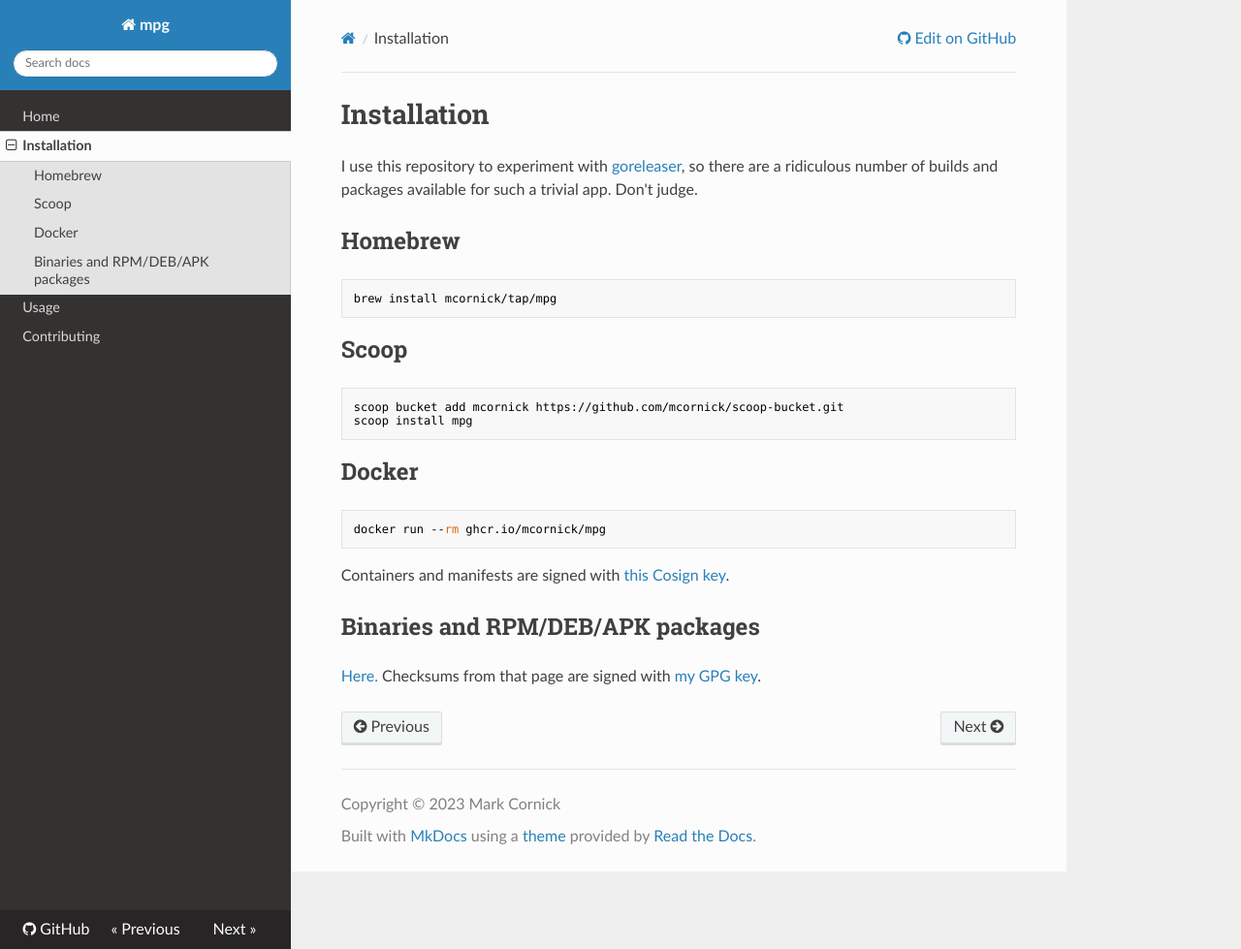
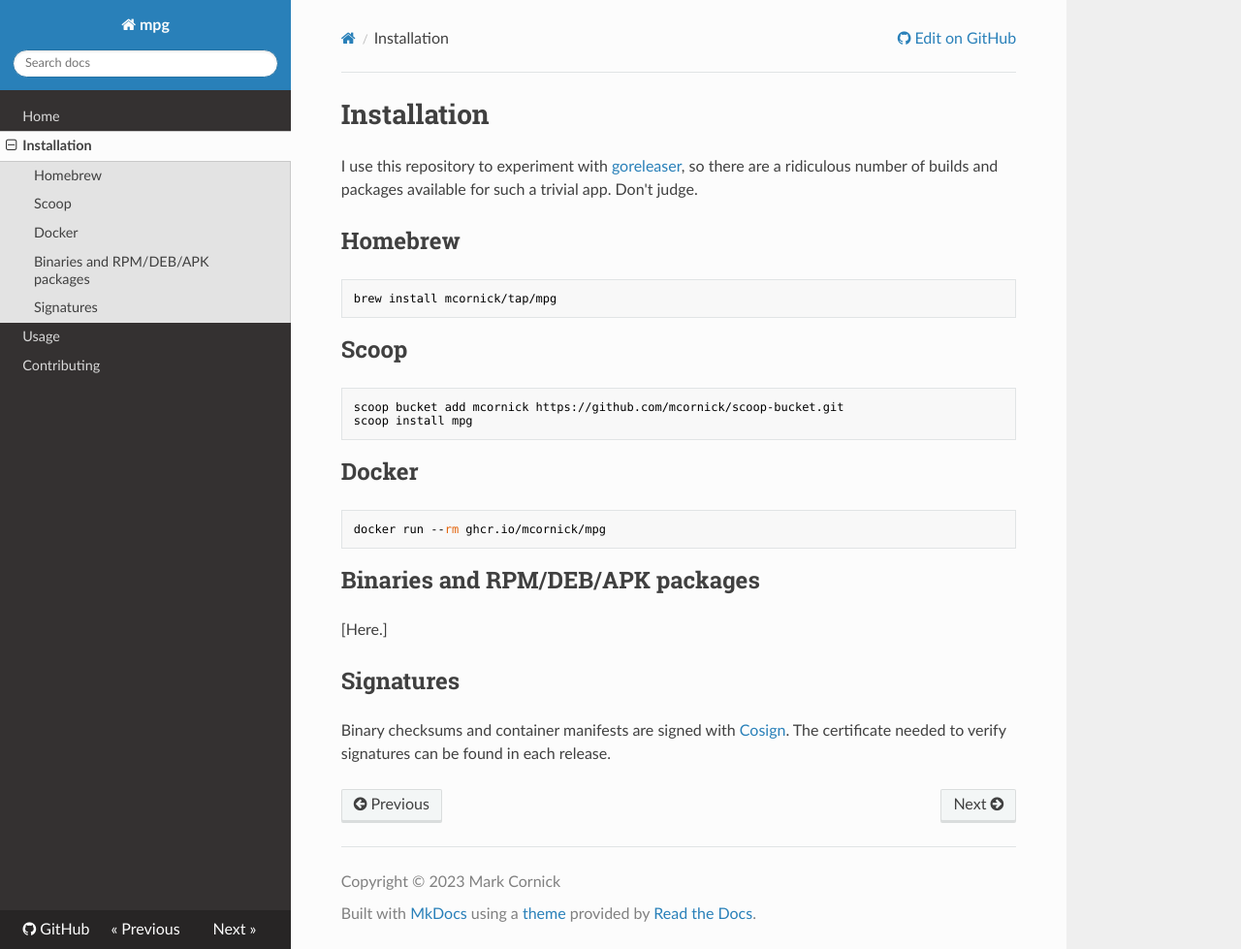
Before and after one commit to step-security-bot/mpg, an MkDocs documentation site: the page built from docs/installation.md, in a window 1280 px wide and 979 px high. Shown: the whole window at 97% size. Built offline with MkDocs 1.6.1, drawn with Linux system fonts in a browser that asks for light colours; nearby versions of some CDN libraries.

Commit message:
docs: document the new cosign setup

````diff
--- a/docs/installation.md
+++ b/docs/installation.md
@@ -20,9 +20,12 @@
 docker run --rm ghcr.io/mcornick/mpg
 ```
 
-Containers and manifests are signed with [this Cosign
-key](https://mcornick.github.io/cosign.pub).
+## Binaries and RPM/DEB/APK packages
 
-## Binaries and RPM/DEB/APK packages
-[Here.](https://github.com/mcornick/mpg/releases) Checksums from that
-page are signed with [my GPG key](https://github.com/mcornick.gpg).
+[Here.]
+
+## Signatures
+
+Binary checksums and container manifests are signed with
+[Cosign](https://docs.sigstore.dev/cosign/overview/).
+The certificate needed to verify signatures can be found in each release.
````
